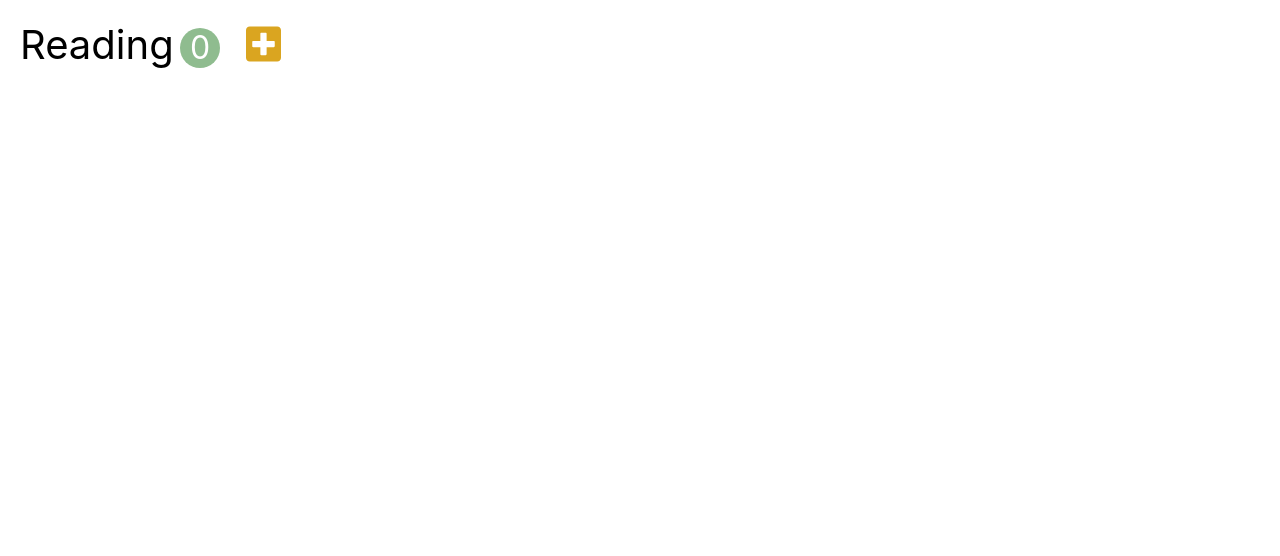
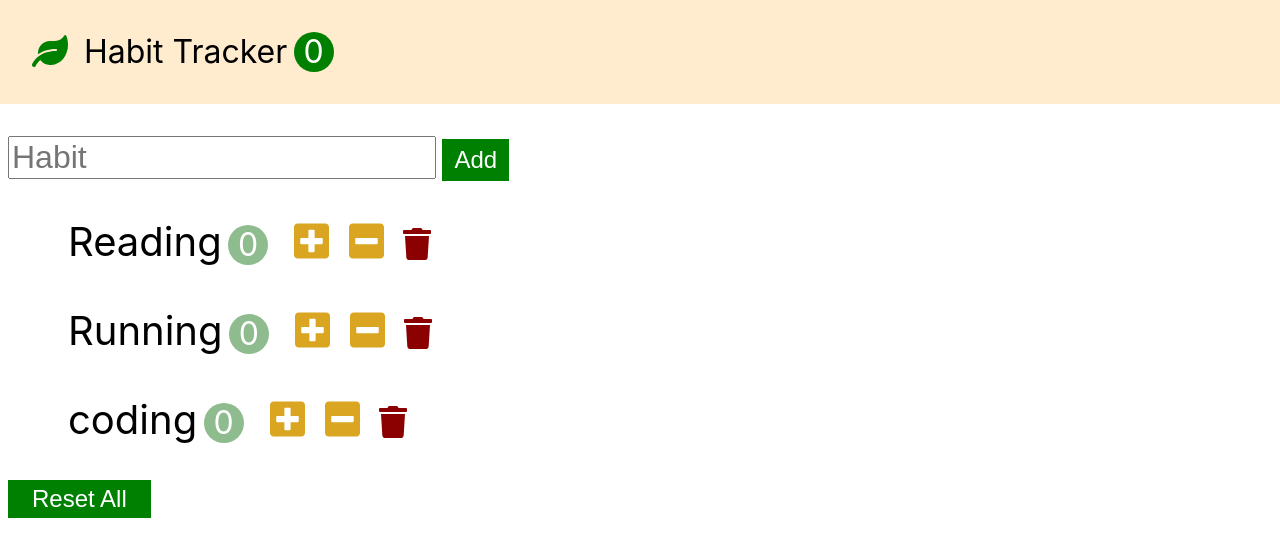
Before and after one commit to ymnam/habit-tracker, a React (Create React App) app: page / in a window 1280 px wide. Shown: the top 556 px of the page. Built offline with nearby package versions, Linux system fonts and the light colour scheme.

Commit message:
5. deploy

```diff
--- a/package.json
+++ b/package.json
@@ -7,11 +7,14 @@
     "@testing-library/jest-dom": "^4.2.4",
     "@testing-library/react": "^9.3.2",
     "@testing-library/user-event": "^7.1.2",
+    "gh-pages": "^3.1.0",
     "react": "^16.13.1",
     "react-dom": "^16.13.1",
     "react-scripts": "3.4.3"
   },
   "scripts": {
+    "predeploy": "npm run build",
+    "deploy": "gh-pages -b master -d build",
     "start": "react-scripts start",
     "build": "react-scripts build",
     "test": "react-scripts test",
--- a/src/index.js
+++ b/src/index.js
@@ -7,7 +7,7 @@ import SimpleHabit from './components/simpleHabit';
 
 ReactDOM.render(
   <React.StrictMode>
-    <SimpleHabit />
+    <App />
   </React.StrictMode>,
   document.getElementById('root')
 );
```
Also changed, not shown: 2 other files (tests, documents, lock files or other folders).
